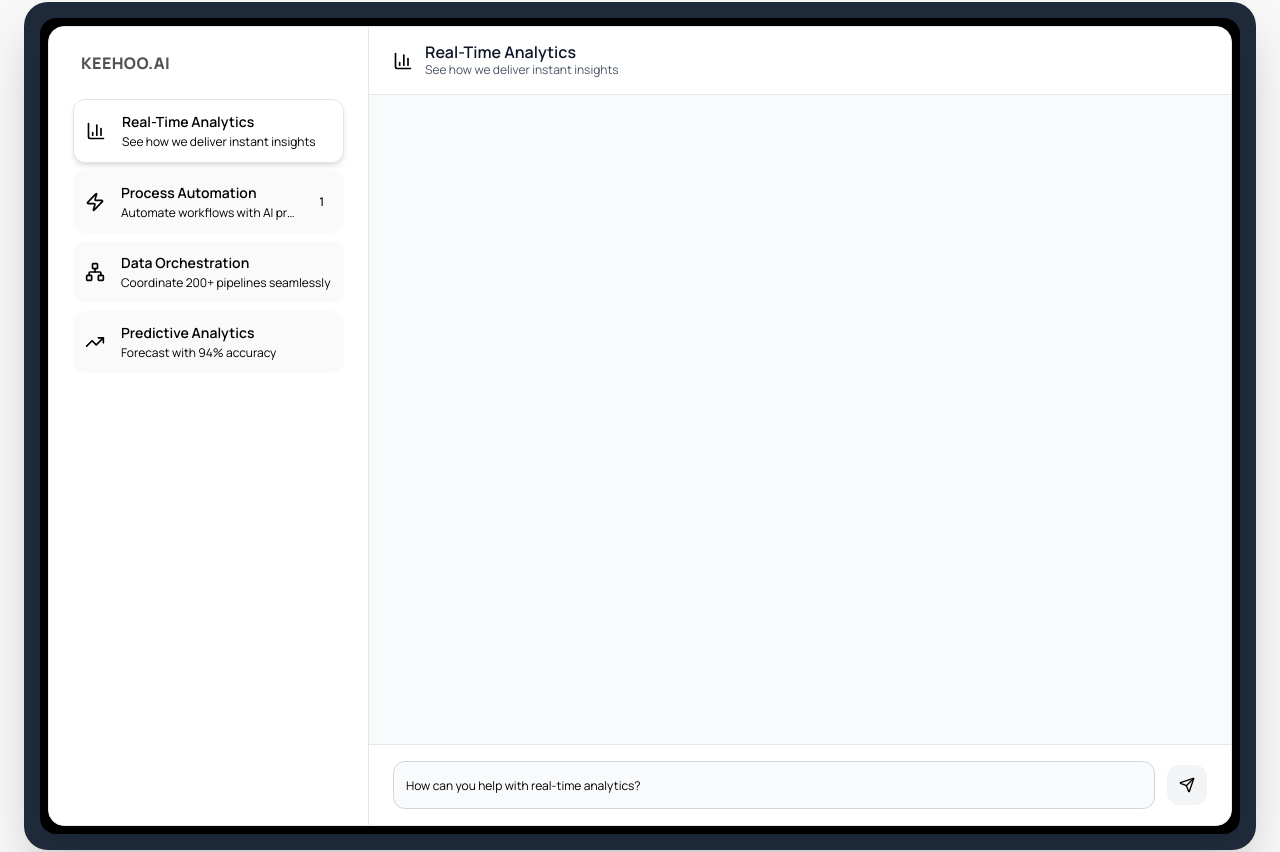
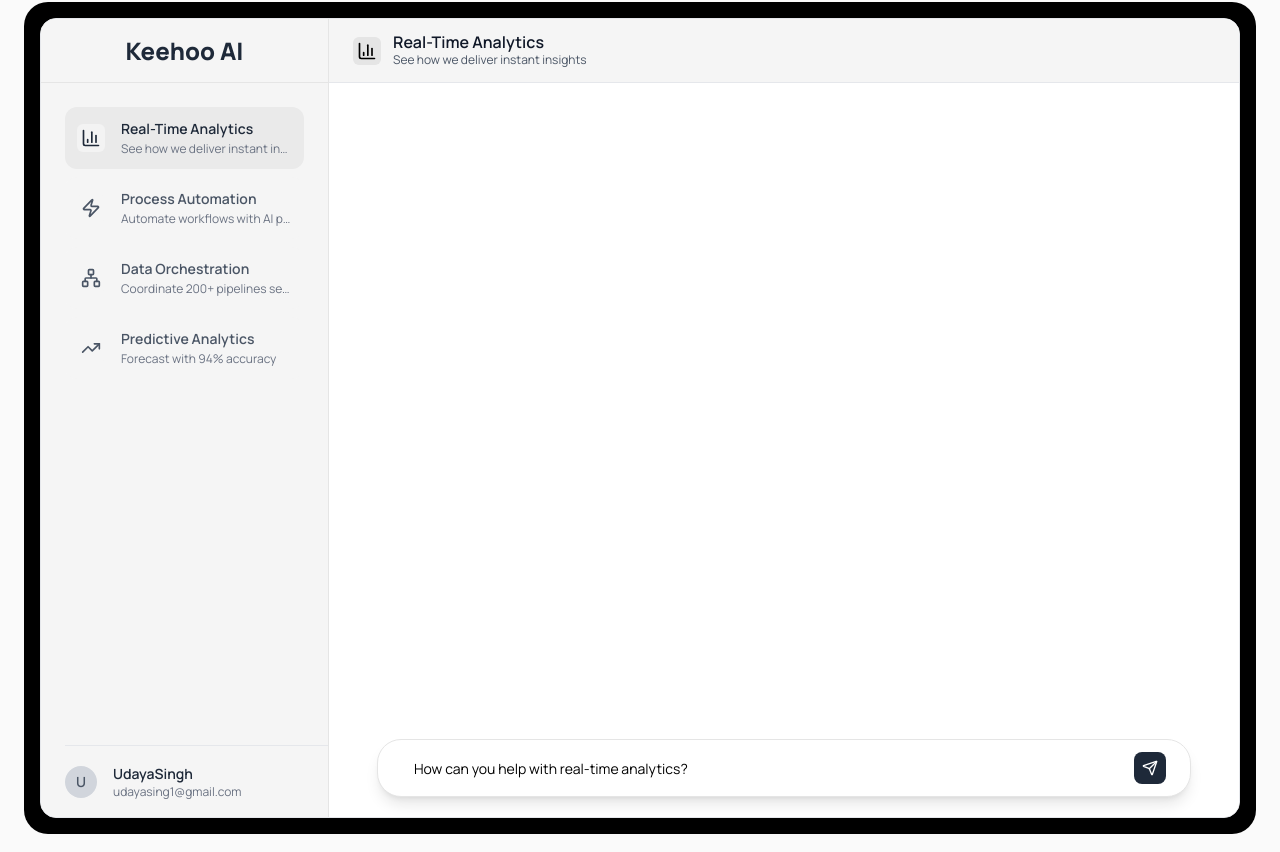
Before and after one commit to ShashankPole/KeeHoo-web-site, a Next.js app: page / in a window 1280 px wide. Shown: the part 310-1162 px from the top of the page. Built offline with nearby package versions, Linux system fonts and the light colour scheme.

Commit message:
new changes updated

```diff
--- a/src/app/page.tsx
+++ b/src/app/page.tsx
@@ -18,7 +18,7 @@ export default function Home() {
       {/* Hero Section */}
       <section
         ref={heroRef.ref}
-        className={`bg-neutral-100/70 py-12 transition-all duration-1500 ease-out ${
+        className={`bg-[#FAFAFA] py-12 transition-all duration-1500 ease-out ${
           heroRef.isVisible
             ? 'opacity-100 translate-y-0'
             : 'opacity-0 translate-y-16'
--- a/src/components/interactive-chat/chat-input.tsx
+++ b/src/components/interactive-chat/chat-input.tsx
@@ -15,21 +15,21 @@ interface ChatInputProps {
 
 export function ChatInput({ value, isTyping, onChange, onSend, onKeyPress }: ChatInputProps) {
   return (
-    <div className="chat-input-area border-t border-gray-200 px-6 py-4 bg-white">
-      <div className="input-wrapper flex gap-3 items-center">
+    <div className="chat-input-area px-12 py-5">
+      <div className="input-wrapper flex gap-3 items-center  border border-neutral-200 py-2 bg-white rounded-3xl shadow-lg px-6">
         <Input
           value={value}
           onChange={(e) => onChange(e.target.value)}
           onKeyPress={onKeyPress}
-          placeholder="Ask about this use case..."
+          placeholder="Ask anything"
           disabled={isTyping}
-          className="flex-1 text-xs h-12 border-gray-300 focus:border-blue-500 focus:ring-blue-500 rounded-xl  bg-gray-50"
+          className="flex-1 text-sm  rounded-xl  border-0 focus:ring-0 focus:border-gray-300"
         />
         <Button
           onClick={onSend}
           disabled={!value.trim() || isTyping}
           size="icon"
-          className="shrink-0 h-10 w-10 bg-gray-100 hover:bg-gray-200 rounded-xl"
+          className="shrink-0 h-8 w-8 bg-gray-800 hover:bg-gray-700 text-white rounded-lg"
         >
           <Send className="w-4 h-4" />
         </Button>
--- a/src/components/interactive-chat/chat-messages.tsx
+++ b/src/components/interactive-chat/chat-messages.tsx
@@ -1,5 +1,5 @@
 import { forwardRef } from "react"
-import { Info, Sparkles } from "lucide-react"
+import { Info, Atom } from "lucide-react"
 import type { Message } from "./types"
 
 interface ChatMessagesProps {
@@ -30,17 +30,17 @@ export const ChatMessages = forwardRef<HTMLDivElement, ChatMessagesProps>(({ mes
   return (
     <div
       ref={ref}
-      className="chat-messages flex-1 overflow-y-auto px-6 py-4 space-y-4 scroll-smooth [&::-webkit-scrollbar]:hidden [-ms-overflow-style:none] [scrollbar-width:none]"
+      className="chat-messages flex-1 overflow-y-auto px-16 py-6 space-y-4 scroll-smooth [&::-webkit-scrollbar]:hidden [-ms-overflow-style:none] [scrollbar-width:none]"
     >
       {messages.map((message, index) => (
         <div
           key={index}
           className={`message ${message.type === "user" ? "user" : "ai"} ${
-            message.type === "user" ? "ml-auto max-w-[70%]" : "mr-auto max-w-[80%]"
+            message.type === "user" ? "ml-auto max-w-[50%]" : "mr-auto max-w-[80%]"
           }`}
         >
           {message.type === "user" && (
-            <div className="message-content p-3 rounded-xl text-xs leading-relaxed border border-gray-200 bg-white shadow-sm ">
+            <div className="message-content p-2 px-4 rounded-xl text-sm leading-relaxed bg-[#F7F7F7] text-black border border-[#E0E0E0] shadow-sm">
               <div className="whitespace-pre-wrap">{message.content}</div>
             </div>
           )}
@@ -48,17 +48,17 @@ export const ChatMessages = forwardRef<HTMLDivElement, ChatMessagesProps>(({ mes
           {message.type === "ai" && (() => {
             const { title, paragraphs, impact } = parseAiContent(message.content)
             return (
-              <div className="w-full">
-                <div className="text-[11px] text-gray-600 mb-2 flex items-center gap-2">
-                  <div className="w-4 h-4 bg-gradient-to-br from-blue-50 to-indigo-50 rounded-full flex items-center justify-center border border-blue-200">
-                    <Sparkles className="w-2.5 h-2.5 text-blue-600" />
+              <div className="w-full ">
+                <div className="text-xs text-gray-600 mb-2 flex items-center gap-2">
+                  <div className="w-5 h-5  rounded-full  flex items-center justify-center">
+                    <Atom className="w-4 h-4 animate-slow-spin" />
                   </div>
-                  <span className="font-medium tracking-wide uppercase">KeeHoo AI</span>
+                  <span className="font-semibold text-neutral-800">keehoo ai</span>
                 </div>
 
-                <div className="rounded-xl border border-gray-200 bg-white shadow-sm p-6">
-                  {title && <h4 className="text-base font-semibold text-gray-900 mb-3">{title}</h4>}
-                  <div className="space-y-4 text-gray-700 text-xs leading-relaxed">
+                <div className="rounded-xl border border-gray-200 bg-[#F7F7F7] shadow-sm p-6">
+                  {title && <h4 className="text-lg font-semibold text-gray-900 mb-3">{title}</h4>}
+                  <div className="space-y-4 text-gray-700 text-sm leading-relaxed">
                     {paragraphs.map((p, i) => (
                       <p key={i}>{p}</p>
                     ))}
@@ -67,8 +67,8 @@ export const ChatMessages = forwardRef<HTMLDivElement, ChatMessagesProps>(({ mes
                     )}
                   </div>
 
-                  <div className="mt-6 flex flex-col sm:flex sm:items-start justify-between gap-3">
-                    <div className="text-[11px] text-gray-500 flex items-center gap-1">
+                  <div className="mt-6 flex flex-col sm:flex sm:justify-between gap-3">
+                    <div className="text-xs text-gray-500 flex border border-neutral-300 p-1.5 rounded-lg items-center gap-1">
                       <Info className="w-3 h-3" />
                       <span>Based on keehoo case studies & client implementations</span>
                     </div>
@@ -77,11 +77,10 @@ export const ChatMessages = forwardRef<HTMLDivElement, ChatMessagesProps>(({ mes
                         href="https://public.tableau.com/app/profile/valerie1556/viz/DataforaCause-GlobalPeaceScores/DASHBOARD"
                         target="_blank"
                         rel="noopener noreferrer"
-                        className="px-4 py-2 rounded-lg text-white bg-black hover:bg-neutral-500 text-xs"
+                        className="px-4 py-2 rounded-lg text-white bg-black hover:bg-gray-700 text-sm"
                       >
                         See Demo
                       </a>
-                      <button className="px-4 py-2 rounded-lg text-neutral-800 bg-white hover:bg-violet-100 border border-violet-200 text-xs">Learn More</button>
                     </div>
                   </div>
                 </div>
@@ -93,18 +92,18 @@ export const ChatMessages = forwardRef<HTMLDivElement, ChatMessagesProps>(({ mes
 
       {isTyping && (
         <div className="typing-indicator mr-auto max-w-[80%]">
-          <div className="text-[11px] text-gray-600 mb-2 flex items-center gap-2">
-            <div className="w-4 h-4 bg-gradient-to-br from-blue-50 to-indigo-50 rounded-full flex items-center justify-center border border-blue-200">
-              <Sparkles className="w-2.5 h-2.5 text-blue-600" />
+          <div className="text-xs text-gray-600 mb-2 flex items-center gap-2">
+            <div className="w-5 h-5  rounded-full flex items-center justify-center">
+              <Atom className="w-4 h-4 animate-slow-spin" />
             </div>
-            <span className="font-medium tracking-wide uppercase">KeeHoo AI</span>
+            <span className="font-medium">keehoo ai</span>
           </div>
-          <div className="bg-white text-gray-900 p-4 rounded-2xl border border-gray-200 shadow-sm">
+          <div className="bg-[#F7F7F7] text-gray-900 p-4 rounded-2xl border border-gray-200 shadow-sm">
             <div className="flex gap-1 items-center">
-              <span className="w-2 h-2 bg-gray-400 rounded-full animate-bounce"></span>
-              <span className="w-2 h-2 bg-gray-400 rounded-full animate-bounce" style={{ animationDelay: "0.1s" }}></span>
-              <span className="w-2 h-2 bg-gray-400 rounded-full animate-bounce" style={{ animationDelay: "0.2s" }}></span>
-              <span className="text-[11px] ml-3 text-gray-500 font-medium">KeeHoo AI is thinking...</span>
+              <span className="w-2 h-2 bg-gray-700 rounded-full animate-bounce"></span>
+              <span className="w-2 h-2 bg-gray-700 rounded-full animate-bounce" style={{ animationDelay: "0.1s" }}></span>
+              <span className="w-2 h-2 bg-gray-700 rounded-full animate-bounce" style={{ animationDelay: "0.2s" }}></span>
+              <span className="text-xs ml-3 text-gray-800 font-medium">keehoo AI is thinking...</span>
             </div>
           </div>
         </div>
--- a/src/components/interactive-chat/index.tsx
+++ b/src/components/interactive-chat/index.tsx
@@ -71,7 +71,7 @@ export function InteractiveChat() {
           setMessages([])
         }, 4000)
       }
-    }, 2000)
+    }, 4000)
   }
 
   const typeInInputBox = async (text: string) => {
@@ -122,11 +122,11 @@ export function InteractiveChat() {
   return (
 
     <section className="max-w-7xl mx-auto px-6 pb-24">
-       <div className="bg-gray-800 rounded-3xl p-4 shadow-2xl">
-      <div className="bg-black rounded-2xl p-2 ">
+
+      <div className="bg-black rounded-3xl p-4 ">
       <div className="">
 
-            <div className="flex h-[800px] rounded-2xl overflow-hidden border border-gray-200 bg-white shadow-lg">
+            <div className="flex h-[800px]  rounded-2xl overflow-hidden border border-gray-200 bg-white shadow-lg">
               {/* Sidebar */}
               <Sidebar
                 channels={channels}
@@ -136,11 +136,11 @@ export function InteractiveChat() {
               />
 
               {/* Main Chat Area */}
-              <div className="chat-main flex-1 flex flex-col bg-gray-50">
+              <div className="chat-main flex-1 flex flex-col bg-white">
                 {/* Header */}
-                <div className="chat-header border-b border-gray-200 px-6 py-4 flex items-center justify-between bg-white">
+                <div className="chat-header border-b border-gray-200 px-6 h-16 flex items-center justify-between bg-[#F5F5F5]">
                   <div className="chat-header-left flex items-center gap-3">
-                    <div className="channel-header-icon text-primary">{renderIcon(channels[currentChannel].icon)}</div>
+                    <div className="channel-header-icon text-primary bg-neutral-200 p-1 rounded-md">{renderIcon(channels[currentChannel].icon)}</div>
                     <div className="channel-header-info">
                       <h3 className="text-md font-semibold text-gray-900">{channels[currentChannel].name}</h3>
                       <p className="text-xs text-gray-600">{channels[currentChannel].subtitle}</p>
@@ -161,7 +161,7 @@ export function InteractiveChat() {
                 />
               </div>
             </div>
-          </div>
+
         </div>
       </div>
 
--- a/src/components/interactive-chat/sidebar.tsx
+++ b/src/components/interactive-chat/sidebar.tsx
@@ -11,12 +11,12 @@ interface SidebarProps {
 
 export function Sidebar({ channels, currentChannel, autoLoop, onChannelSwitch }: SidebarProps) {
   return (
-    <div className="chat-sidebar w-80 bg-white border-r border-[#e5e5e5] p-6">
+    <div className="chat-sidebar w-72 bg-[#F5F5F5] border-r border-[#e5e5e5]  flex flex-col">
       <div className="chat-sidebar-header">
-        <div className="chat-sidebar-title text-md pl-2 font-extrabold text-neutral-600 mb-6 uppercase tracking-wide">
-          Keehoo.ai
+        <div className="chat-sidebar-title text-2xl border-b border-[#e5e5e5] h-16 flex items-center justify-center text-center  font-extrabold text-gray-800 mb-6">
+          Keehoo AI
         </div>
-        <ul className="channels-list space-y-2">
+        <ul className="channels-list space-y-2 px-6">
           {channels.map((channel, index) => {
             const IconComponent = iconComponents[channel.icon as keyof typeof iconComponents]
 
@@ -24,29 +24,38 @@ export function Sidebar({ channels, currentChannel, autoLoop, onChannelSwitch }:
               <li
                 key={index}
                 onClick={() => onChannelSwitch(index)}
-                className={`channel-item flex items-center gap-4 p-3 rounded-xl bg-neutral-50 cursor-pointer transition-all duration-200 hover:shadow-sm ${
+                className={`channel-item flex items-center gap-4 p-3 rounded-xl cursor-pointer transition-all duration-200 ${
                   currentChannel === index
-                    ? "bg-white text-primary border border-neutral-200 shadow-md"
-                    : "text-muted-foreground hover:bg-accent  border-neutral-200"
+                    ? "bg-[#EAEAEA] text-gray-800"
+                    : "bg-[#F5F5F5] text-gray-600 hover:bg-gray-50"
                 }`}
               >
-                <span className="channel-icon">{IconComponent && <IconComponent className="w-5 h-5" />}</span>
+                <span className="channel-icon bg-neutral-100/80 p-1 rounded-md">{IconComponent && <IconComponent className="w-5 h-5" />}</span>
                 <div className="flex-1 min-w-0">
                   <div className="channel-name text-sm font-semibold truncate">{channel.name}</div>
-                  <div className="channel-subtitle text-xs text-muted-foreground truncate mt-0.5">
+                  <div className="channel-subtitle text-xs text-gray-500 truncate mt-0.5">
                     {channel.subtitle}
                   </div>
                 </div>
-                {index === (currentChannel + 1) % channels.length && autoLoop && (
-                  <span className="channel-badge bg-primary text-primary-foreground text-xs px-2 py-1 rounded-full min-w-[20px] h-5 flex items-center justify-center font-medium">
-                    1
-                  </span>
-                )}
+
               </li>
             )
           })}
         </ul>
       </div>
+
+      {/* User Profile Section */}
+      <div className="mt-auto h-18 flex justify-start ml-6    border-t border-gray-200">
+        <div className="flex items-center gap-4">
+          <div className="w-8 h-8 bg-gray-300 rounded-full flex items-center justify-center">
+            <span className="text-sm font-semibold text-gray-600">U</span>
+          </div>
+          <div className="flex-1 min-w-0">
+            <div className="text-sm font-semibold text-gray-800 truncate">UdayaSingh</div>
+            <div className="text-xs text-gray-500 truncate">udayasing1@gmail.com</div>
+          </div>
+        </div>
+      </div>
     </div>
   )
 }
```
Also changed, not shown: src/app/globals.css (+14 -0 lines), src/components/Navbar.tsx (+4 -3 lines), public/keehoo.svg (added).
